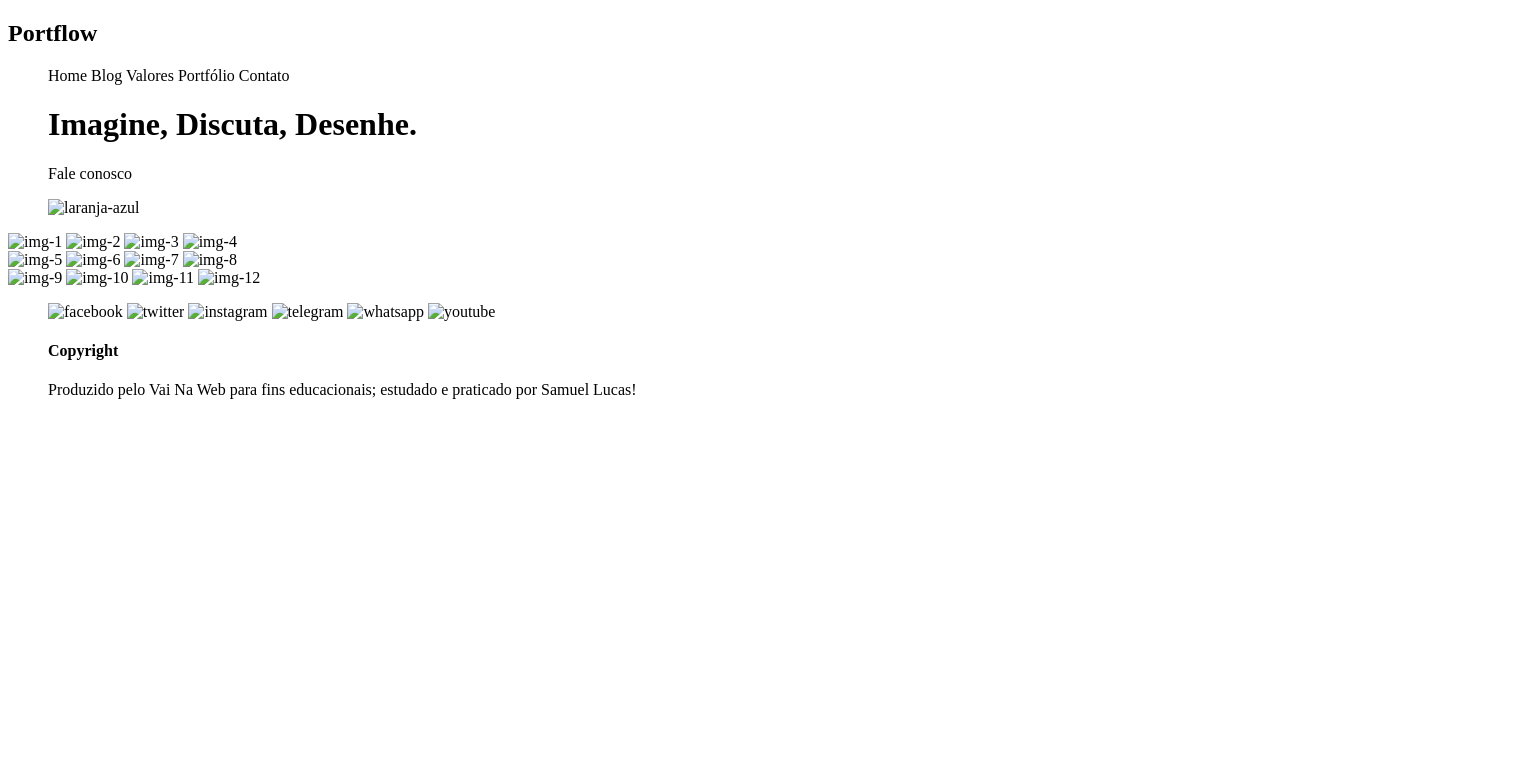
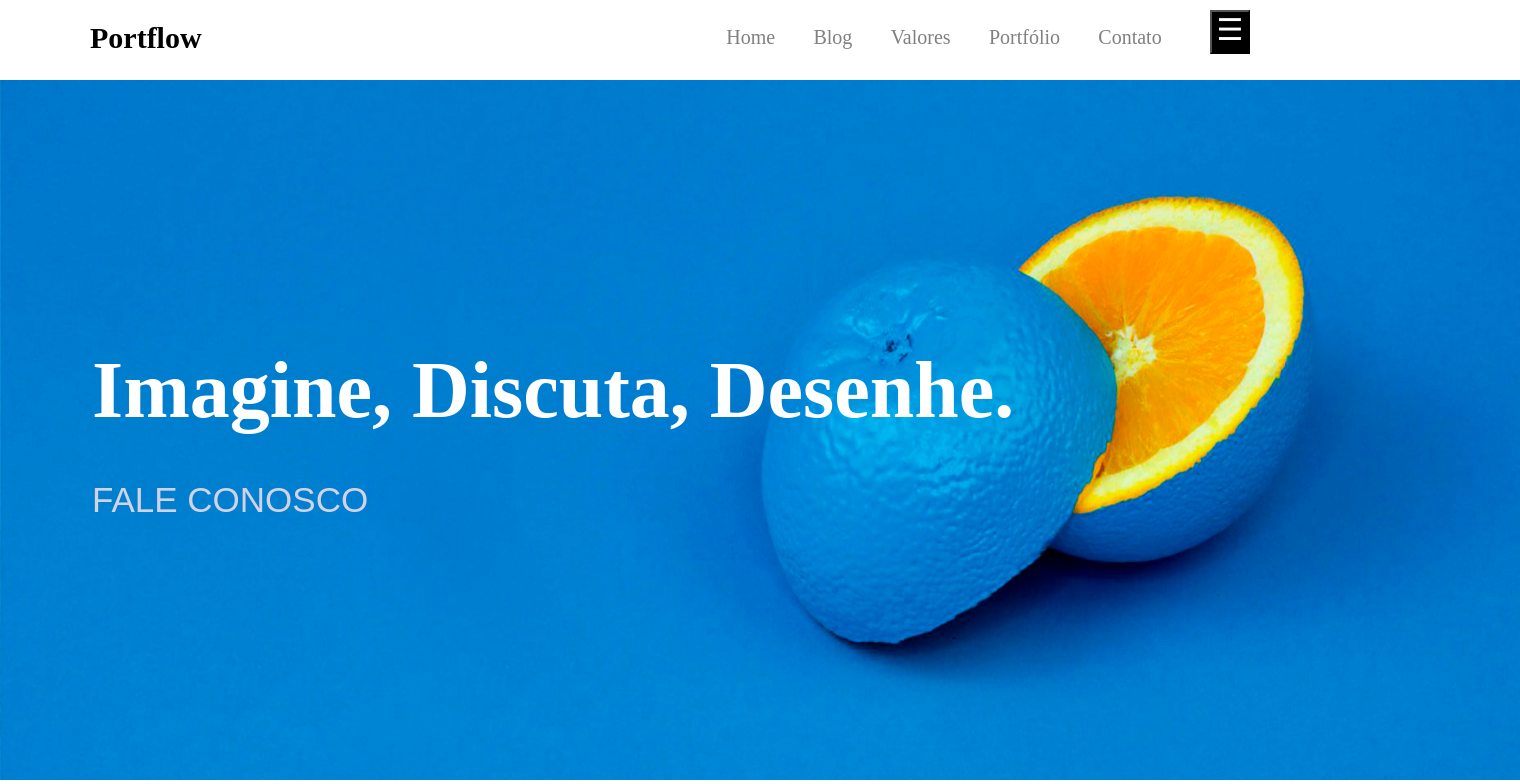
Before and after one commit to SamuLucas/Desafio--portflow, a plain HTML site: page index.html in a window 1280 px wide. Shown: the top 784 px of the page, 1520 px wide, since content can reach past the window. Drawn offline with Linux system fonts and the light colour scheme.

Commit message:
mudanças no arquivo

```diff
--- a/index.html
+++ b/index.html
@@ -6,7 +6,7 @@
     <meta http-equiv="X-UA-Compatible" content="IE=edge">
     <meta name="viewport" content="width=device-width, initial-scale=1.0">
     <title>Portflow</title>
-    <link rel="stylesheet" href="portflow.css">
+    <link rel="stylesheet" href="style.css">
 </head>
 
 <body>
@@ -21,56 +21,51 @@
                 <l1>Contato</l1>
 
             </ul>
+
         </nav>
+        <button class="btn-mobile">&#9776;</button>
+
 
     </header>
     <main>
-
-
         <figure class="box-laranja">
             <h1>Imagine, Discuta, Desenhe.</h1>
             <p>Fale conosco</p>
-            <img class="laranja-img" src="developer/laranja azul recorte.png" alt="laranja-azul">
+            <img class="laranja-img" src="assets/laranja azul recorte.png" alt="laranja-azul">
         </figure>
         <section class="img-section">
             <div class="box-bloco_1">
-                <img class="img-1" src="developer/NoPath - Copia (20).png" alt="img-1">
-                <img class="img-1" src="developer/NoPath - Copia (22).png" alt="img-2">
-                <img class="img-1" src="developer/NoPath - Copia (21).png" alt="img-3">
-                <img class="img-1" src="developer/mokup telas.png" alt="img-4">
+                <img class="img-1" src="assets/NoPath - Copia (20).png" alt="img-1">
+                <img class="img-1" src="assets/NoPath - Copia (22).png" alt="img-2">
+                <img class="img-1" src="assets/NoPath - Copia (21).png" alt="img-3">
+                <img class="img-1" src="assets/mokup telas.png" alt="img-4">
             </div>
             <div class="box-bloco_2">
-                <img class="img-1" src="developer/NoPath - Copia (25).png" alt="img-5">
-                <img class="img-1" src="developer/NoPath - Copia (27).png" alt="img-6">
-                <img class="img-1" src="developer/NoPath - Copia (29).png" alt="img-7">
-                <img class="img-1" src="developer/NoPath - Copia (23).png" alt="img-8">
+                <img class="img-1" src="assets/NoPath - Copia (25).png" alt="img-5">
+                <img class="img-1" src="assets/NoPath - Copia (27).png" alt="img-6">
+                <img class="img-1" src="assets/NoPath - Copia (29).png" alt="img-7">
+                <img class="img-1" src="assets/NoPath - Copia (23).png" alt="img-8">
             </div>
             <div class="box-bloco_3">
-                <img class="img-1" src="developer/NoPath - Copia (31).png" alt="img-9">
-                <img class="img-1" src="developer/NoPath - Copia (32).png" alt="img-10">
-                <img class="img-1" src="developer/NoPath - Copia (34).png" alt="img-11">
-                <img class="img-1" src="developer/NoPath - Copia (33).png" alt="img-12">
+                <img class="img-1" src="assets/NoPath - Copia (31).png" alt="img-9">
+                <img class="img-1" src="assets/NoPath - Copia (32).png" alt="img-10">
+                <img class="img-1" src="assets/NoPath - Copia (34).png" alt="img-11">
+                <img class="img-1" src="assets/NoPath - Copia (33).png" alt="img-12">
             </div>
         </section>
     </main>
     <footer>
-
         <figure class="box-canais">
-            <img class="img-canais" src="developer/facebook icons.com_65484.svg" alt="facebook">
-            <img class="img-canais" src="developer/TWITTER_icon-icons.com_65486.svg" alt="twitter">
-            <img class="img-canais" src="developer/icon insta.svg" alt="instagram">
-            <img class="img-canais" src="developer/icon telegram.svg" alt="telegram">
-            <img class="img-canais" src="developer/icon zap.svg" alt="whatsapp">
-            <img class="img-canais" src="developer/YOUTUBE_icon-icons.com_65487.svg" alt="youtube">
+            <img class="img-canais" src="assets/facebook icons.com_65484.svg" alt="facebook">
+            <img class="img-canais" src="assets/TWITTER_icon-icons.com_65486.svg" alt="twitter">
+            <img class="img-canais" src="assets/icon insta.svg" alt="instagram">
+            <img class="img-canais" src="assets/icon telegram.svg" alt="telegram">
+            <img class="img-canais" src="assets/icon zap.svg" alt="whatsapp">
+            <img class="img-canais" src="assets/YOUTUBE_icon-icons.com_65487.svg" alt="youtube">
             <h4>Copyright</h4>
             <span>Produzido pelo Vai Na Web para fins educacionais; estudado e praticado por Samuel Lucas!</span>
-
         </figure>
-
-
-
     </footer>
-
 </body>
 
 </html>
--- a/style.css
+++ b/style.css
@@ -1,21 +1,13 @@
-    @import url('https://fonts.googleapis.com/css2? family = Montserrat: wght @ 100 & display = swap');
-    @media(min-width: 320px) {
-        .laranja-img {
-            width: 300px;
-            height: 450px;
-        }
-    }
-
 * {
-        padding: 0px;
-        margin: 0px;
+    padding: 0;
+    margin: 0;
     box-sizing: border-box;
     list-style: none;
 }
 
 header {
     height: 80px;
-        background-color: white;
+    background-color: #FFFFFF;
     display: flex;
 }
 
@@ -46,12 +38,33 @@
 .box-lista :hover {
     cursor: pointer;
     color: black;
-        transition: all 0.5s;
-        transform: scale(1.1);
+    transition: all 0, 5s;
+    transform: scale(1, 1);
+}
+
+.btn-mobile {
+    height: 44px;
+    width: 40px;
+    display: flex;
+    font-size: 30px;
+    background-color: black;
+    color: #FFFFFF;
+    right: 30px;
+    top: 10px;
+    position: absolute;
+    justify-content: center;
+    cursor: pointer;
+}
+
+.btn-mobile :hover {
+    color: lightblue;
+    transition: all 0, 5s;
+    transform: scale(1, 1);
 }
 
 .box-laranja {
     position: relative;
+    width: 100%;
 }
 
 .laranja-img {
@@ -70,7 +83,7 @@
 p {
     position: absolute;
     font-size: 35px;
-        color: rgb(210, 210, 226);
+    color: rgb( 210, 210, 226);
     padding-top: 400px;
     padding-left: 92px;
     text-transform: uppercase;
@@ -103,7 +116,7 @@
 
 footer {
     height: 80px;
-        background-color: rgb(210, 210, 226);
+    background-color: rgb( 210, 210, 226);
     margin-top: 40px;
     position: relative;
 }
@@ -121,10 +134,10 @@
     width: 4%;
 }
 
-    .img-canais:hover {
+.img-canais :hover {
     cursor: pointer;
-        transition: all 0.5s;
-        transform: scale(1.1);
+    transition: all 0, 5s;
+    transform: scale(1, 1);
 }
 
 h4 {
```
Lines whose indentation alone changed are shown as unchanged.
